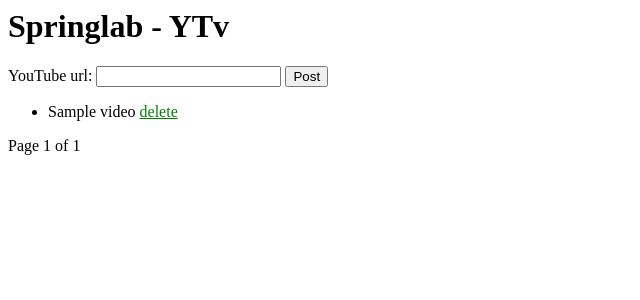
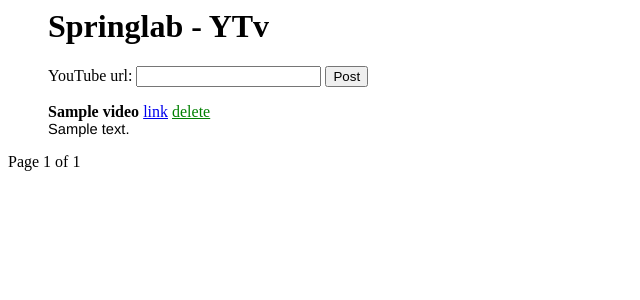
Before and after one commit to sximba/springlab, a Django app: page /video/ in a window 1280 px wide. Shown: the top 300 px of the page, without its empty margins (0-640 px from the left). Run offline with Django 3.2, Linux system fonts and the light colour scheme; tables that the repository leaves empty hold one stand-in row (values such as "Sample post"); some libraries are stand-ins or nearby versions.

Commit message:
Styled a little bit
-- Added a bit of styling

```diff
--- a/ytv/static/ytv/javascript/custom.js
+++ b/ytv/static/ytv/javascript/custom.js
@@ -4,10 +4,12 @@ $(document).ready(function(){
         var yturl = $('#yturl').val()
         var post_data = '{"url":"'+yturl+'"}'
         var url = $('#post_form').attr("action")
+        $('#wait').show()
         $.post(url, post_data, callback_post, "json")
         return false;
     });
     $('#video_list').on("click", ".delete_link", delete_video)
+    $('#wait').hide()
     return;
 });
 
@@ -15,6 +17,7 @@ var delete_video = function(e)
 {
     var post_data = '{"_method":"DELETE"}'
     var url = e.target.getAttribute("href")
+    $('#wait').show()
     $.post(url, post_data, callback_delete, "json")
     return false;
 }
@@ -32,12 +35,14 @@ var callback_delete = function(data)
         $('#messages').empty()
         $('#messages').append(data.messages)
     }
+    $('#wait').hide()
 }
 
 var callback_post = function(data)
 {
     if(data.response)
     {
+        $('#holder').remove()
         var s = $('#video_list').children().size()
         if(s > 9)
         {
@@ -58,6 +63,7 @@ var callback_post = function(data)
         $('#step-links').empty()
         $('#step-links').append(data.paginate)
     }
+    $('#wait').hide()
 }
 
 function getCookie(name)
--- a/ytv/static/ytv/style.css
+++ b/ytv/static/ytv/style.css
@@ -1,3 +1,36 @@
-li a{
+li a.delete_link{
     color: green;
 }
+
+li a.link{
+    color: blue;
+}
+
+.description{
+    font-family: helvetica;
+    font-size: 11pt;
+    font-weight: thin;
+    text-align: justify;
+}
+
+.vid_title{
+    font-weight: bold;
+}
+
+#video_list, #messages{
+    list-style: none;
+    width: 60%;
+}
+
+#video_list{
+    float: clear;
+}
+
+.vid_item{
+    margin-top: 10px;
+}
+
+#header, h1, p{
+    width:60%;
+    margin-left: 40px;
+}
--- a/ytv/templates/ytv/posted.html
+++ b/ytv/templates/ytv/posted.html
@@ -1,4 +1,6 @@
-<li id="{{ video.id }}">
-<span class="vid_name">{{ video.title }}</span>
+<li class="vid_item" id="{{ video.id }}">
+<span class="vid_title">{{ video.title }}</span>
+<span class="link"><a href="{{ video.url }}"/>link</a></span>
 <span><a href="{% url 'ytv:destroy' video.id %}" class="delete_link">delete</a></span>
+<div class="description">{{ video.description }}</div>
 </li>
--- a/ytv/templates/ytv/videos.html
+++ b/ytv/templates/ytv/videos.html
@@ -18,22 +18,27 @@
     {% endif %}
 </ul>
 
+<div id="header">
+<div id="form_div">
 <form id="post_form" action="{% url 'ytv:index' %}" method="post">
     {% csrf_token %}
     <label for="yturl">YouTube url:</label>
     <input type="text" name="yturl" id="yturl" value="" />
     <input type="submit" value="Post" />
 </form>
+</div>
+<div id="wait">Please wait...</div>
+</div>
 
+<ul id="video_list">
 {% if video_list %}
-<ul id="video_list">
 {% for video in video_list %}
     {% include "ytv/posted.html" with video=video %}
 {% endfor %}
+{% else %}
+<p id="holder">No videos, yet. Start posting!</p>
+{% endif %}
 </ul>
-{% else %}
-<p>No videos, yet. Start posting!</p>
-{% endif %}
 
 <div class="pagination">
     <span id="step-links">
--- a/ytv/views.py
+++ b/ytv/views.py
@@ -49,7 +49,6 @@ def destroy(request, video_id):
         if request.method == "POST":
             try:
                 _data = json.loads(request.body)
-                print _data["_method"]
                 if _data["_method"] == "DELETE":
                     return delete_video(request, video_id)
                 else:
--- a/ytv/youtube.py
+++ b/ytv/youtube.py
@@ -7,7 +7,7 @@ def text_with_newlines(elem):
         if isinstance(e, basestring):
             text += e.strip()
         elif e.name == 'br':
-            text += '\n'
+            text += ' - '
     return text
 
 def get_ytid(_url):
```
